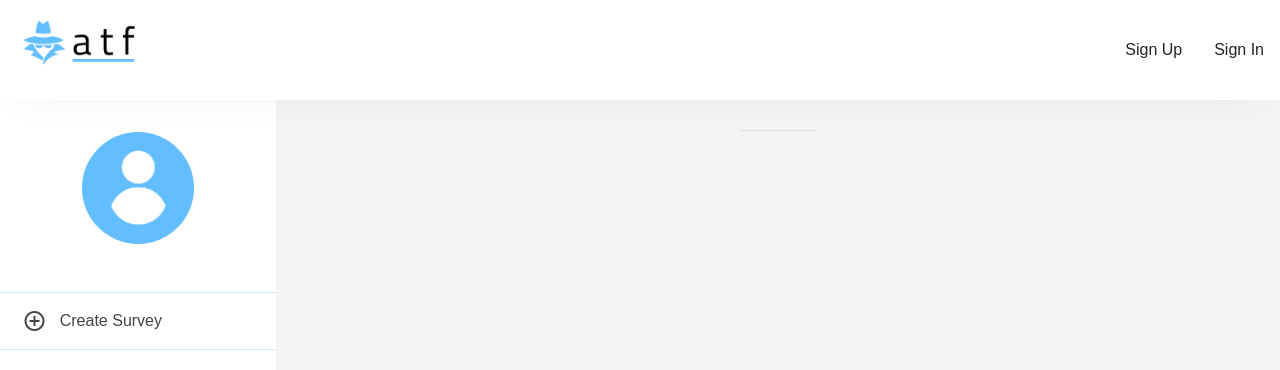
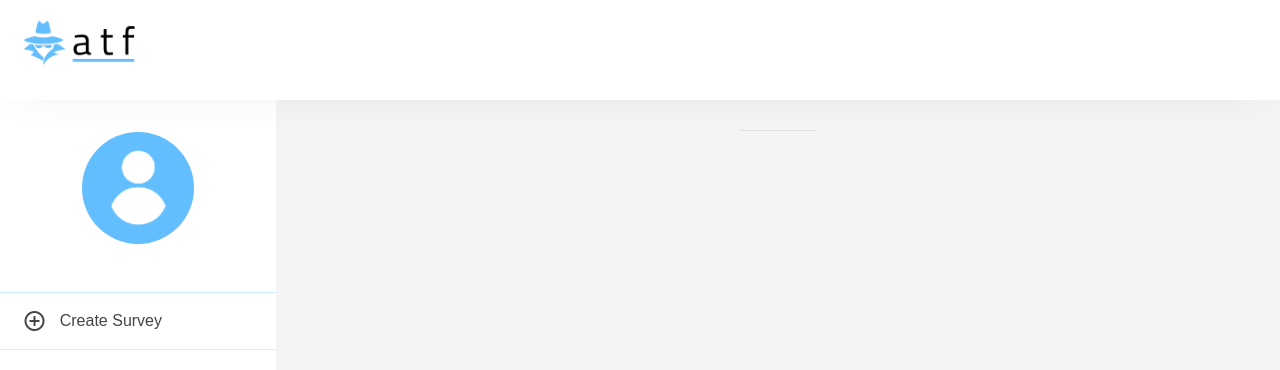
Before and after one commit to labseu2-anonymous-team-feedback/FE, a React (Create React App) app: page /survey/1 in a window 1280 px wide. Shown: the top 370 px of the page. Built offline with nearby package versions, Linux system fonts and the light colour scheme; no server answers; a web font is replaced by a local one.

Commit message:
removed the two links in navigation.jsx

```diff
--- a/src/components/common/Navigation.jsx
+++ b/src/components/common/Navigation.jsx
@@ -117,8 +117,8 @@ class Navigation extends React.Component {
                 </div>
               ) : (
                 <NavItems>
-                  <Link to="/register">Sign Up</Link>
-                  <Link to="/login">Sign In</Link>
+                  {/* <Link to="/register">Sign Up</Link>
+                  <Link to="/login">Sign In</Link> */}
                 </NavItems>
               )}
             </div>
```
